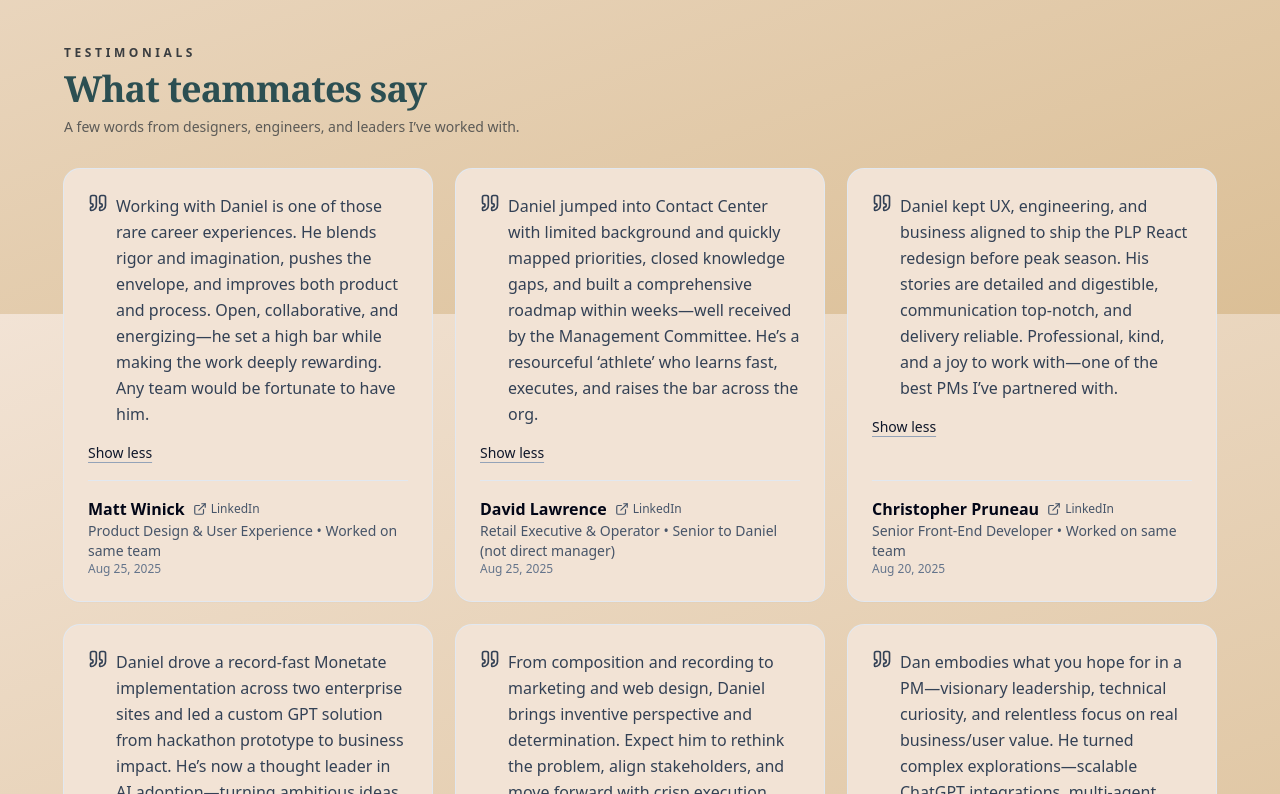
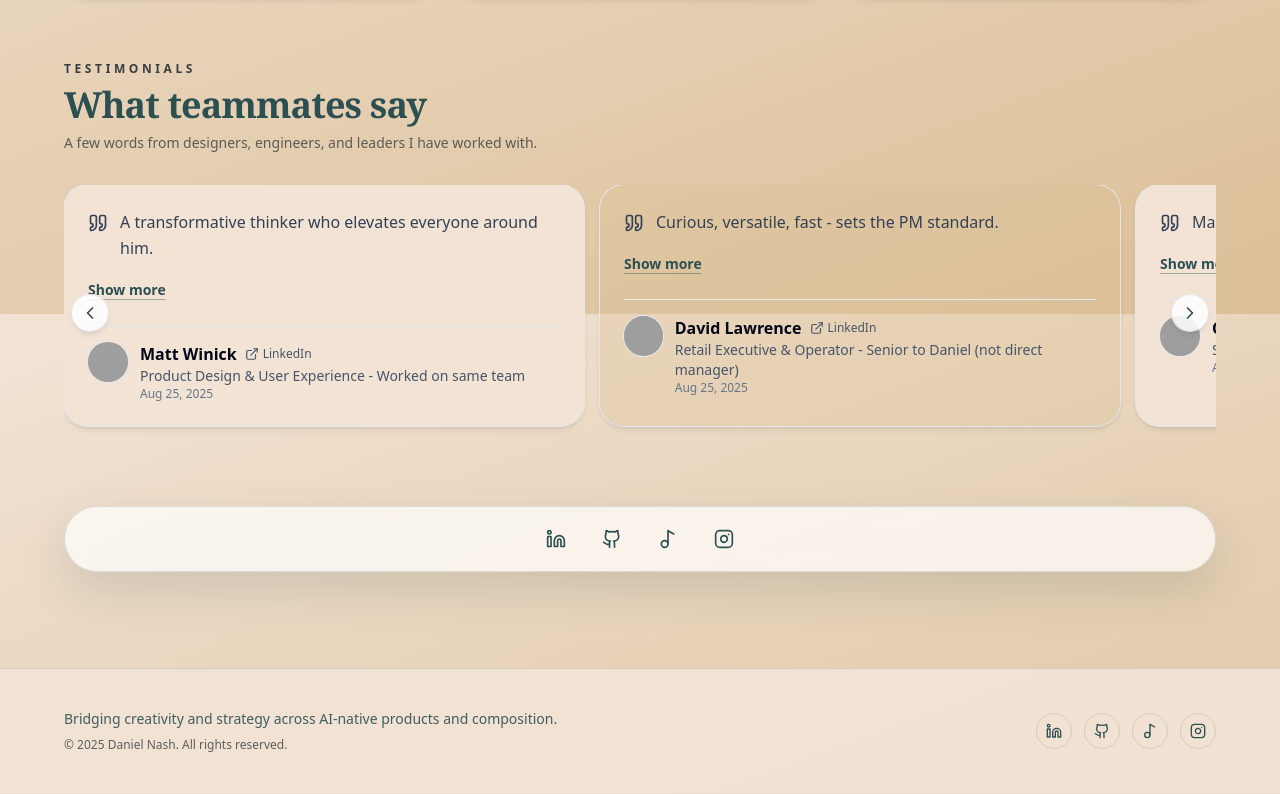
Before and after one commit to DanielNash1611/portfolio, a Next.js app: page / in a window 1280 px wide. Shown: the part 2886-3680 px from the top of the page. Built offline with nearby package versions, Linux system fonts and the light colour scheme; grey boxes are pictures that could not be loaded.

Commit message:
feat(testimonials): scroll-snap slider with alternating backgrounds and avatars

```diff
--- a/components/TestimonialCard.tsx
+++ b/components/TestimonialCard.tsx
@@ -1,67 +1,97 @@
 'use client';
 
+import clsx from "clsx";
 import { ExternalLink, Quote } from "lucide-react";
+import Image from "next/image";
 import * as React from "react";
 import type { FC } from "react";
-
-export type Testimonial = {
-  name: string;
-  title: string;
-  relationship: string;
-  date: string;
-  short: string;
-  medium: string;
-  source: "LinkedIn" | "Direct";
-  profileUrl?: string;
-};
+import type { Testimonial } from "@/data/testimonials";
 
 type Props = {
   item: Testimonial;
-  variant?: "default" | "compact";
+  index: number;
+  className?: string;
 };
 
-const sr = (s: string) => (
-  <span className="sr-only">{s}</span>
-);
+const baseBackground = (index: number) =>
+  index % 2 === 0 ? "bg-[#F2E3D5]" : "bg-[#DBBF96]/30";
 
-export const TestimonialCard: FC<Props> = ({ item, variant = "default" }) => {
-  const { name, title, relationship, date, medium, short, source, profileUrl } = item;
+const initialsFor = (name: string): string =>
+  name
+    .split(" ")
+    .map((part) => part.charAt(0))
+    .join("")
+    .slice(0, 2)
+    .toUpperCase();
+
+export const TestimonialCard: FC<Props> = ({ item, index, className }) => {
+  const { name, title, relationship, date, medium, short, source, profileUrl, avatarUrl } = item;
   const quoteId = React.useId();
-  const [showShort, setShowShort] = React.useState<boolean>(variant === "compact");
+  const [isCondensed, setIsCondensed] = React.useState<boolean>(true);
+
+  const derivedAvatar =
+    avatarUrl ??
+    (profileUrl && profileUrl.includes("linkedin")
+      ? `https://unavatar.io/${encodeURIComponent(profileUrl)}`
+      : undefined);
 
   return (
     <figure
-      className="group relative flex h-full flex-col justify-between rounded-2xl bg-[#F2E3D5] p-6 shadow-sm ring-1 ring-slate-200"
+      className={clsx(
+        "snap-start min-w-[320px] rounded-3xl p-6 shadow-md ring-1 ring-slate-200 transition-colors md:min-w-[420px] lg:min-w-[520px]",
+        baseBackground(index),
+        className
+      )}
     >
       <blockquote
         id={quoteId}
         className="text-slate-900"
         aria-label={`Testimonial from ${name}`}
       >
-        <div className="mb-3 flex items-start gap-2 text-slate-700">
-          <Quote className="h-5 w-5 shrink-0" aria-hidden="true" />
+        <div className="mb-4 flex items-start gap-3 text-slate-700">
+          <Quote className="mt-1 h-5 w-5 shrink-0" aria-hidden="true" />
           <p className="leading-relaxed">
-            {showShort ? short : medium}
+            {isCondensed ? short : medium}
           </p>
         </div>
         <button
           type="button"
-          className="mt-1 text-sm underline decoration-slate-400 underline-offset-4 hover:decoration-slate-800 focus-visible:outline-none focus-visible:ring focus-visible:ring-[#D17A5F]"
+          className="text-sm font-semibold text-[#2C4F52] underline decoration-[#2C4F52]/40 underline-offset-4 transition hover:decoration-[#2C4F52] focus-visible:outline-none focus-visible:ring focus-visible:ring-[#D17A5F]"
           aria-controls={quoteId}
-          aria-expanded={!showShort}
-          onClick={() => setShowShort((v) => !v)}
+          aria-expanded={!isCondensed}
+          onClick={() => setIsCondensed((value) => !value)}
         >
-          {showShort ? "Show more" : "Show less"}
+          {isCondensed ? "Show more" : "Show less"}
         </button>
       </blockquote>
 
-      <figcaption className="mt-4 flex items-center justify-between gap-3 pt-4 border-t border-slate-200">
+      <figcaption className="mt-6 flex items-start justify-between gap-4 border-t border-slate-200 pt-4">
+        <div className="flex items-start gap-3">
+          <span className="relative flex h-10 w-10 items-center justify-center overflow-hidden rounded-full bg-[#2C4F52]/10 ring-1 ring-slate-200">
+            {derivedAvatar ? (
+              <Image
+                src={derivedAvatar}
+                alt=""
+                width={40}
+                height={40}
+                loading="lazy"
+                className="h-full w-full object-cover"
+              />
+            ) : (
+              <span
+                aria-hidden="true"
+                className="text-xs font-semibold uppercase tracking-wide text-[#2C4F52]"
+              >
+                {initialsFor(name)}
+              </span>
+            )}
+          </span>
           <div className="min-w-0">
-          <div className="flex items-center flex-wrap gap-2">
+            <div className="flex flex-wrap items-center gap-2">
               <span className="font-semibold text-slate-950">{name}</span>
               {source === "Direct" ? (
                 <span
-                className="ml-1 inline-flex items-center rounded-full bg-slate-100 px-2 py-0.5 text-xs text-slate-600 ring-1 ring-slate-200"
+                  className="inline-flex items-center rounded-full bg-slate-100 px-2 py-0.5 text-xs text-slate-600 ring-1 ring-slate-200"
                   aria-label="Provided directly to Daniel; not yet published on LinkedIn"
                   title="Provided directly to Daniel; not yet published on LinkedIn"
                 >
@@ -72,8 +102,8 @@ export const TestimonialCard: FC<Props> = ({ item, variant = "default" }) => {
                   href={profileUrl}
                   target="_blank"
                   rel="noopener noreferrer"
-                className="inline-flex items-center gap-1 rounded text-xs text-slate-600 hover:text-slate-900 focus-visible:outline-none focus-visible:ring focus-visible:ring-[#D17A5F]"
-                aria-label="View on LinkedIn"
+                  className="inline-flex items-center gap-1 text-xs text-slate-600 transition hover:text-slate-900 focus-visible:outline-none focus-visible:ring focus-visible:ring-[#D17A5F] focus-visible:ring-offset-2 focus-visible:ring-offset-transparent"
+                  aria-label={`View ${name}'s recommendation on LinkedIn`}
                   title="View on LinkedIn"
                 >
                   <ExternalLink className="h-3.5 w-3.5" aria-hidden="true" />
@@ -82,9 +112,10 @@ export const TestimonialCard: FC<Props> = ({ item, variant = "default" }) => {
               ) : null}
             </div>
             <div className="text-sm text-slate-600">
-            {title} • {relationship}
+              {title} - {relationship}
             </div>
             <div className="text-xs text-slate-500">{date}</div>
+          </div>
         </div>
       </figcaption>
     </figure>
--- a/components/Testimonials.tsx
+++ b/components/Testimonials.tsx
@@ -1,37 +1,143 @@
+"use client";
+
 import clsx from "clsx";
+import { ChevronLeft, ChevronRight } from "lucide-react";
+import { useCallback, useEffect, useId, useMemo, useRef, useState } from "react";
 import TestimonialCard from "@/components/TestimonialCard";
 import type { Testimonial } from "@/data/testimonials";
 
 type TestimonialsProps = {
   items: Testimonial[];
-  compact?: boolean;
   max?: number;
   className?: string;
 };
 
-const Testimonials = ({
-  items,
-  compact = false,
-  max,
-  className
-}: TestimonialsProps): JSX.Element => {
-  const limit = max ?? (compact ? 3 : items.length);
-  const displayItems = items.slice(0, limit);
+const Testimonials = ({ items, max, className }: TestimonialsProps): JSX.Element => {
+  const displayItems = useMemo(
+    () => items.slice(0, max ?? items.length),
+    [items, max]
+  );
+  const total = displayItems.length;
+  const containerRef = useRef<HTMLDivElement>(null);
+  const [currentIndex, setCurrentIndex] = useState(1);
+  const sliderId = useId();
+
+  const updateCurrentIndex = useCallback(() => {
+    const el = containerRef.current;
+    if (!el || el.children.length === 0) {
+      setCurrentIndex(1);
+      return;
+    }
+
+    const center = el.scrollLeft + el.clientWidth / 2;
+    let closest = 0;
+    let minDistance = Number.POSITIVE_INFINITY;
+
+    Array.from(el.children).forEach((child, index) => {
+      const element = child as HTMLElement;
+      const childCenter = element.offsetLeft + element.offsetWidth / 2;
+      const distance = Math.abs(center - childCenter);
+      if (distance < minDistance) {
+        minDistance = distance;
+        closest = index;
+      }
+    });
+
+    setCurrentIndex(closest + 1);
+  }, []);
+
+  useEffect(() => {
+    updateCurrentIndex();
+  }, [displayItems.length, updateCurrentIndex]);
+
+  useEffect(() => {
+    const el = containerRef.current;
+    if (!el) return undefined;
+
+    const handleScroll = () => updateCurrentIndex();
+    const handleResize = () => updateCurrentIndex();
+
+    el.addEventListener("scroll", handleScroll, { passive: true });
+    window.addEventListener("resize", handleResize, { passive: true });
+    updateCurrentIndex();
+
+    return () => {
+      el.removeEventListener("scroll", handleScroll);
+      window.removeEventListener("resize", handleResize);
+    };
+  }, [updateCurrentIndex, displayItems.length]);
+
+  const scrollByPage = (direction: number) => () => {
+    const el = containerRef.current;
+    if (!el) return;
+    el.scrollBy({
+      left: el.clientWidth * 0.9 * direction,
+      behavior: "smooth"
+    });
+  };
+
+  const disablePrev = currentIndex <= 1;
+  const disableNext = currentIndex >= total;
 
   return (
+    <div className={clsx("relative", className)}>
+      <div className="sr-only" aria-live="polite">
+        {`Showing testimonial ${currentIndex} of ${total}`}
+      </div>
       <div
-      className={clsx(
-        "grid grid-cols-1 gap-6 md:grid-cols-2 xl:grid-cols-3",
-        className
-      )}
+        id={sliderId}
+        ref={containerRef}
+        className="flex gap-4 overflow-x-auto scroll-px-4 pb-4 snap-x snap-mandatory"
+        style={{ scrollbarGutter: "stable both-edges" }}
+        role="group"
+        aria-label="Testimonials slider"
       >
-      {displayItems.map((item) => (
+        {displayItems.map((item, index) => (
           <TestimonialCard
             key={`${item.name}-${item.date}`}
             item={item}
-          variant={compact ? "compact" : "default"}
+            index={index}
+            className="snap-start"
           />
         ))}
+      </div>
+
+      {total > 1 ? (
+        <div className="pointer-events-none absolute inset-y-0 left-0 right-0 flex items-center justify-between">
+          <button
+            type="button"
+            onClick={scrollByPage(-1)}
+            aria-controls={sliderId}
+            aria-label="Previous testimonial"
+            className="pointer-events-auto ml-2 rounded-full bg-white/85 p-2 shadow-md ring-1 ring-slate-200 transition hover:bg-white hover:shadow-lg focus-visible:outline-none focus-visible:ring focus-visible:ring-[#D17A5F]"
+            disabled={disablePrev}
+          >
+            <ChevronLeft
+              className={clsx(
+                "h-5 w-5",
+                disablePrev ? "text-slate-300" : "text-[#2C4F52]"
+              )}
+              aria-hidden="true"
+            />
+          </button>
+          <button
+            type="button"
+            onClick={scrollByPage(1)}
+            aria-controls={sliderId}
+            aria-label="Next testimonial"
+            className="pointer-events-auto mr-2 rounded-full bg-white/85 p-2 shadow-md ring-1 ring-slate-200 transition hover:bg-white hover:shadow-lg focus-visible:outline-none focus-visible:ring focus-visible:ring-[#D17A5F]"
+            disabled={disableNext}
+          >
+            <ChevronRight
+              className={clsx(
+                "h-5 w-5",
+                disableNext ? "text-slate-300" : "text-[#2C4F52]"
+              )}
+              aria-hidden="true"
+            />
+          </button>
+        </div>
+      ) : null}
     </div>
   );
 };
--- a/data/testimonials.ts
+++ b/data/testimonials.ts
@@ -7,6 +7,7 @@ export type Testimonial = {
   medium: string;
   source: "LinkedIn" | "Direct";
   profileUrl?: string;
+  avatarUrl?: string;
 };
 
 export const testimonials: Testimonial[] = [
@@ -17,7 +18,7 @@ export const testimonials: Testimonial[] = [
     date: "Aug 25, 2025",
     short: "A transformative thinker who elevates everyone around him.",
     medium:
-      "Working with Daniel is one of those rare career experiences. He blends rigor and imagination, pushes the envelope, and improves both product and process. Open, collaborative, and energizing—he set a high bar while making the work deeply rewarding. Any team would be fortunate to have him.",
+      "Working with Daniel is one of those rare career experiences. He blends rigor and imagination, pushes the envelope, and improves both product and process. Open, collaborative, and energizing - he set a high bar while making the work deeply rewarding. Any team would be fortunate to have him.",
     source: "LinkedIn",
     profileUrl:
       "https://www.linkedin.com/in/daniel-a-nash/details/recommendations/?detailScreenTabIndex=0"
@@ -27,9 +28,9 @@ export const testimonials: Testimonial[] = [
     title: "Retail Executive & Operator",
     relationship: "Senior to Daniel (not direct manager)",
     date: "Aug 25, 2025",
-    short: "Curious, versatile, fast—sets the PM standard.",
+    short: "Curious, versatile, fast - sets the PM standard.",
     medium:
-      "Daniel jumped into Contact Center with limited background and quickly mapped priorities, closed knowledge gaps, and built a comprehensive roadmap within weeks—well received by the Management Committee. He’s a resourceful ‘athlete’ who learns fast, executes, and raises the bar across the org.",
+      "Daniel jumped into Contact Center with limited background and quickly mapped priorities, closed knowledge gaps, and built a comprehensive roadmap within weeks - well received by the Management Committee. He is a resourceful 'athlete' who learns fast, executes, and raises the bar across the org.",
     source: "LinkedIn",
     profileUrl:
       "https://www.linkedin.com/in/daniel-a-nash/details/recommendations/?detailScreenTabIndex=0"
@@ -39,9 +40,9 @@ export const testimonials: Testimonial[] = [
     title: "Senior Front-End Developer",
     relationship: "Worked on same team",
     date: "Aug 20, 2025",
-    short: "Makes engineers’ lives easier from start to rollout.",
+    short: "Makes engineers' lives easier from start to rollout.",
     medium:
-      "Daniel kept UX, engineering, and business aligned to ship the PLP React redesign before peak season. His stories are detailed and digestible, communication top-notch, and delivery reliable. Professional, kind, and a joy to work with—one of the best PMs I’ve partnered with.",
+      "Daniel kept UX, engineering, and business aligned to ship the PLP React redesign before peak season. His stories are detailed and digestible, communication top-notch, and delivery reliable. Professional, kind, and a joy to work with - one of the best PMs I have partnered with.",
     source: "LinkedIn",
     profileUrl:
       "https://www.linkedin.com/in/daniel-a-nash/details/recommendations/?detailScreenTabIndex=0"
@@ -51,9 +52,9 @@ export const testimonials: Testimonial[] = [
     title: "Digital Insight Manager",
     relationship: "Cross-functional partner",
     date: "Aug 10, 2025",
-    short: "Strategy + technical depth + flawless execution.",
+    short: "Strategy plus technical depth plus flawless execution.",
     medium:
-      "Daniel drove a record-fast Monetate implementation across two enterprise sites and led a custom GPT solution from hackathon prototype to business impact. He’s now a thought leader in AI adoption—turning ambitious ideas into production systems that empower teams and deliver results.",
+      "Daniel drove a record-fast Monetate implementation across two enterprise sites and led a custom GPT solution from hackathon prototype to business impact. He is now a thought leader in AI adoption - turning ambitious ideas into production systems that empower teams and deliver results.",
     source: "LinkedIn",
     profileUrl:
       "https://www.linkedin.com/in/daniel-a-nash/details/recommendations/?detailScreenTabIndex=0"
@@ -77,7 +78,7 @@ export const testimonials: Testimonial[] = [
     date: "Sep 29, 2025",
     short: "World-class product manager and collaborator.",
     medium:
-      "Dan embodies what you hope for in a PM—visionary leadership, technical curiosity, and relentless focus on real business/user value. He turned complex explorations—scalable ChatGPT integrations, multi-agent architectures, enterprise guardrails—into clear product strategies that aligned teams and won executive buy-in. Under his guidance, we shipped AI solutions that raised the bar for efficiency and user experience.",
+      "Dan embodies what you hope for in a PM - visionary leadership, technical curiosity, and relentless focus on real business and user value. He turned explorations around scalable ChatGPT integrations, multi-agent architectures, and enterprise guardrails into clear product strategies that aligned teams and won executive buy-in. Under his guidance, we shipped AI solutions that raised the bar for efficiency and user experience.",
     source: "Direct"
   }
 ];
--- a/next.config.mjs
+++ b/next.config.mjs
@@ -2,7 +2,13 @@
 const nextConfig = {
   reactStrictMode: true,
   images: {
-    formats: ["image/avif", "image/webp"]
+    formats: ["image/avif", "image/webp"],
+    remotePatterns: [
+      {
+        protocol: "https",
+        hostname: "unavatar.io"
+      }
+    ]
   },
   eslint: {
     dirs: ["app", "components", "lib", "data"]
--- a/sections/HomeTestimonials.tsx
+++ b/sections/HomeTestimonials.tsx
@@ -12,7 +12,7 @@ const HomeTestimonials = (): JSX.Element => {
           What teammates say
         </h2>
         <p className="text-sm text-[#3A3D40]/80">
-          A few words from designers, engineers, and leaders I’ve worked with.
+          A few words from designers, engineers, and leaders I have worked with.
         </p>
       </header>
       <Testimonials items={testimonials} />
```
Lines whose indentation alone changed are shown as unchanged.
